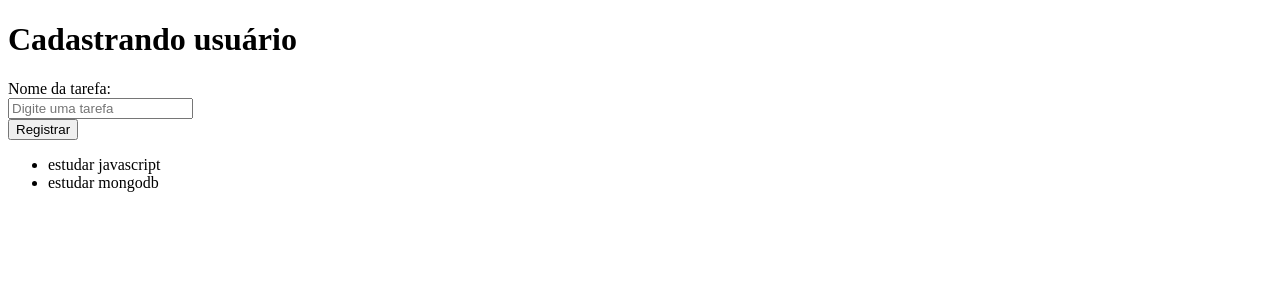
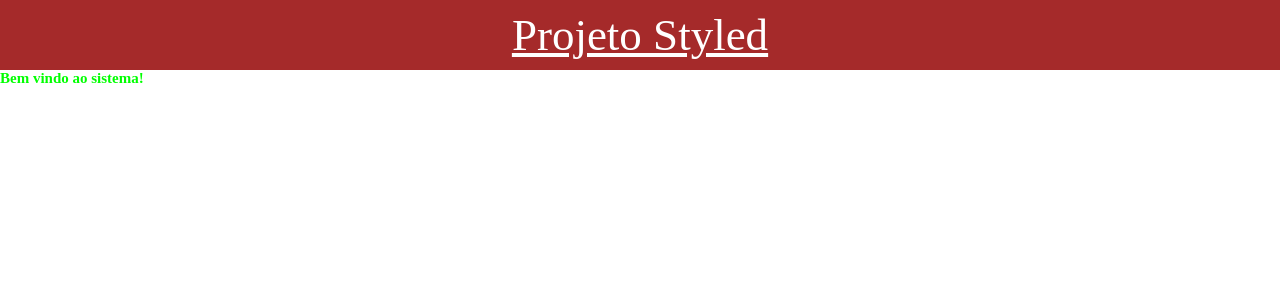
Before and after one commit to narakushi/curso-next-js-matheus-fraga, a React (Vite) app in the folder secao02-comecando-com-reactjs/primeiro-app/: page / in a window 1280 px wide. Shown: the top 300 px of the page. Built offline with nearby package versions, Linux system fonts and the light colour scheme.

Commit message:
sparkles: feat: aula 14 - style components

```diff
--- a/secao02-comecando-com-reactjs/primeiro-app/package.json
+++ b/secao02-comecando-com-reactjs/primeiro-app/package.json
@@ -11,7 +11,8 @@
   },
   "dependencies": {
     "react": "^19.0.0",
-    "react-dom": "^19.0.0"
+    "react-dom": "^19.0.0",
+    "styled-components": "^6.1.17"
   },
   "devDependencies": {
     "@eslint/js": "^9.21.0",
--- /dev/null
+++ b/secao02-comecando-com-reactjs/primeiro-app/src/App.css
@@ -0,0 +1,20 @@
+.container {
+  display: flex;
+  flex-direction: column;
+  width: 100%;
+  height: 500px;
+}
+
+.header {
+  display: flex;
+  width: 100%;
+  height: 50px;
+  background-color: brown;
+  justify-content: center;
+  align-items: center;
+}
+
+.titulo {
+  font-size: 34px;
+  color: #fff;
+}
--- a/secao02-comecando-com-reactjs/primeiro-app/src/App.jsx
+++ b/secao02-comecando-com-reactjs/primeiro-app/src/App.jsx
@@ -1,56 +1,32 @@
-import { useState, useEffect } from "react";
+import ListaTarefas from "./components/ListaTarefas";
+//import "./App.css";
+import {BemVindo, Container, Head} from "./styles";
 
 function App() {
-  const [input, setInput] = useState("");
-  const [tarefas, setTarefas] = useState([
-    'estudar javascript',
-    'estudar mongodb'
-  ]);
+  return (
+    //<ListaTarefas />;
+    <Container>
+      <Head>
+        <a href="">Projeto Styled</a>
+      </Head>
 
-  // component did mount
-  useEffect(() => {
-    const tarefasStorage = localStorage.getItem("@tarefa");
+      <BemVindo cor="00ff00" tamanho={15}>Bem vindo ao sistema!</BemVindo>
 
-    if (tarefasStorage) {
-      setTarefas(JSON.parse(tarefasStorage));
-    }
-  }, []);
-
-  //update
-  useEffect(() => {
-    localStorage.setItem("@tarefa", JSON.stringify(tarefas));
-  }, [tarefas]);
-
-  function handleRegister(e) {
-    e.preventDefault();
-
-    setTarefas([...tarefas, input]);
-    setInput("");
-  }
-
-  return (
-    <div>
-      <h1>Cadastrando usuário</h1>
-      <form onSubmit={handleRegister}>
-        <label htmlFor="">Nome da tarefa:</label>
-        <br />
-        <input
-          placeholder="Digite uma tarefa"
-          value={input}
-          onChange={(e) => setInput(e.target.value)}
-        />
-        <br />
-
-        <button type="submit">Registrar</button>
-        <br />
-        <ul>
-          {tarefas.map((tarefa) => (
-            <li key={tarefa}>{tarefa}</li>
-          ))}
-        </ul>
-      </form>
-    </div>
+    </Container>
   );
 }
 
 export default App;
+
+
+/**
+ *   <div className="container">
+      <header className="header">
+        <a className="titulo" href="">
+          Projeto Styled
+        </a>
+      </header>
+
+      <h1>Bem vindo ao sistema!</h1>
+    </div>
+ */
--- /dev/null
+++ b/secao02-comecando-com-reactjs/primeiro-app/src/components/ListaTarefas.jsx
@@ -0,0 +1,57 @@
+import React from "react";
+import { useState, useEffect } from "react";
+
+const ListaTarefas = () => {
+  const [input, setInput] = useState("");
+  const [tarefas, setTarefas] = useState([
+    "estudar javascript",
+    "estudar mongodb",
+  ]);
+
+  // component did mount
+  useEffect(() => {
+    const tarefasStorage = localStorage.getItem("@tarefa");
+
+    if (tarefasStorage) {
+      setTarefas(JSON.parse(tarefasStorage));
+    }
+  }, []);
+
+  //update
+  useEffect(() => {
+    localStorage.setItem("@tarefa", JSON.stringify(tarefas));
+  }, [tarefas]);
+
+  function handleRegister(e) {
+    e.preventDefault();
+
+    setTarefas([...tarefas, input]);
+    setInput("");
+  }
+
+  return (
+    <div>
+      <h1>Cadastrando usuário</h1>
+      <form onSubmit={handleRegister}>
+        <label htmlFor="">Nome da tarefa:</label>
+        <br />
+        <input
+          placeholder="Digite uma tarefa"
+          value={input}
+          onChange={(e) => setInput(e.target.value)}
+        />
+        <br />
+
+        <button type="submit">Registrar</button>
+        <br />
+        <ul>
+          {tarefas.map((tarefa) => (
+            <li key={tarefa}>{tarefa}</li>
+          ))}
+        </ul>
+      </form>
+    </div>
+  );
+};
+
+export default ListaTarefas;
--- /dev/null
+++ b/secao02-comecando-com-reactjs/primeiro-app/src/index.css
@@ -0,0 +1,5 @@
+* {
+  margin: 0;
+  padding: 0;
+  box-sizing: border-box;
+}
--- a/secao02-comecando-com-reactjs/primeiro-app/src/main.jsx
+++ b/secao02-comecando-com-reactjs/primeiro-app/src/main.jsx
@@ -1,9 +1,10 @@
 import { StrictMode } from "react";
 import { createRoot } from "react-dom/client";
 import App from "./App";
+import "./index.css";
 
 createRoot(document.getElementById("root")).render(
   //<StrictMode>
-    <App />
+  <App />
   //</StrictMode>
 );
--- /dev/null
+++ b/secao02-comecando-com-reactjs/primeiro-app/src/styles.js
@@ -0,0 +1,27 @@
+import styled from "styled-components";
+
+export const Container = styled.div`
+display: flex;
+flex-direction: column;
+width: 100%;
+height: 500px;
+`;
+
+export const Head = styled.header`
+width: 100%;
+height: 70px;
+background-color: brown;
+display: flex;
+justify-content: center;
+align-items: center;
+
+a{
+  font-size: 45px;
+  color: #fff;
+}
+`;
+
+export const BemVindo = styled.h1`
+font-size: ${props => `${props.tamanho}px`};
+color: ${props => `#${props.cor}`};
+`
```
Also changed, not shown: 1 other file (tests, documents, lock files or other folders).
